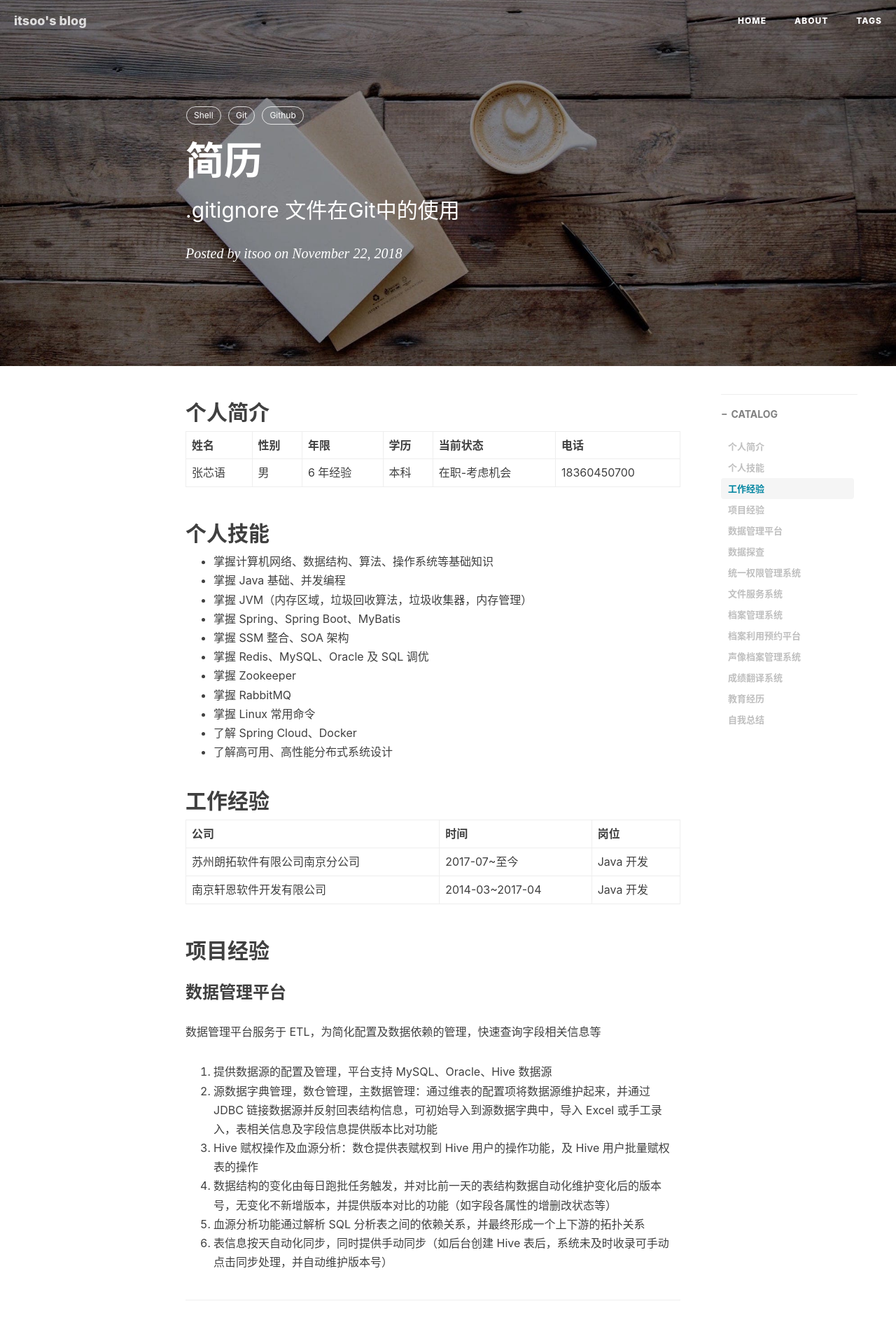
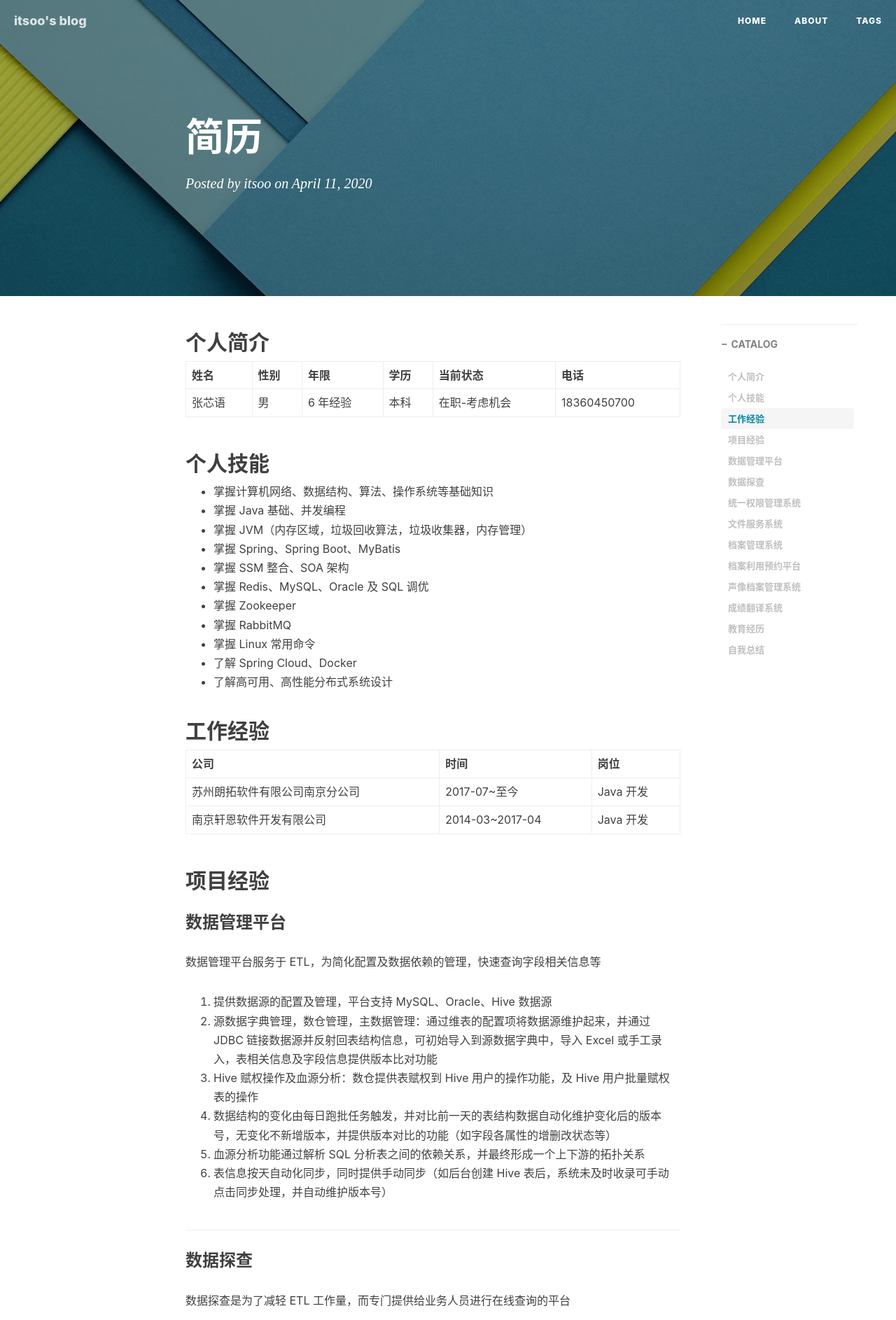
Before and after one commit to itsoo/itsoo.github.io, a Jekyll site: the page built from _posts/2020-04-11-简历.md, in a window 1280 px wide. Shown: the top 1886 px of the page at 70% size. Built offline with Jekyll 4.4.1, drawn with Linux system fonts in a browser that asks for light colours; nearby versions of some CDN libraries; comment, search, counter and statistics services are not loaded.

Commit message:
Update 2020-04-11-简历.md

```diff
--- a/_posts/2020-04-11-简历.md
+++ b/_posts/2020-04-11-简历.md
@@ -1,15 +1,9 @@
 ---
 layout:     post
 title:      简历
-subtitle:   .gitignore 文件在Git中的使用
-date:       2018-11-22
+date:       2020-04-11
 author:     itsoo
-header-img: img/post-bg-coffee.jpg
 catalog: true
-tags:
-    - Shell
-    - Git
-    - Github
 ---
 
 ## 个人简介
```
